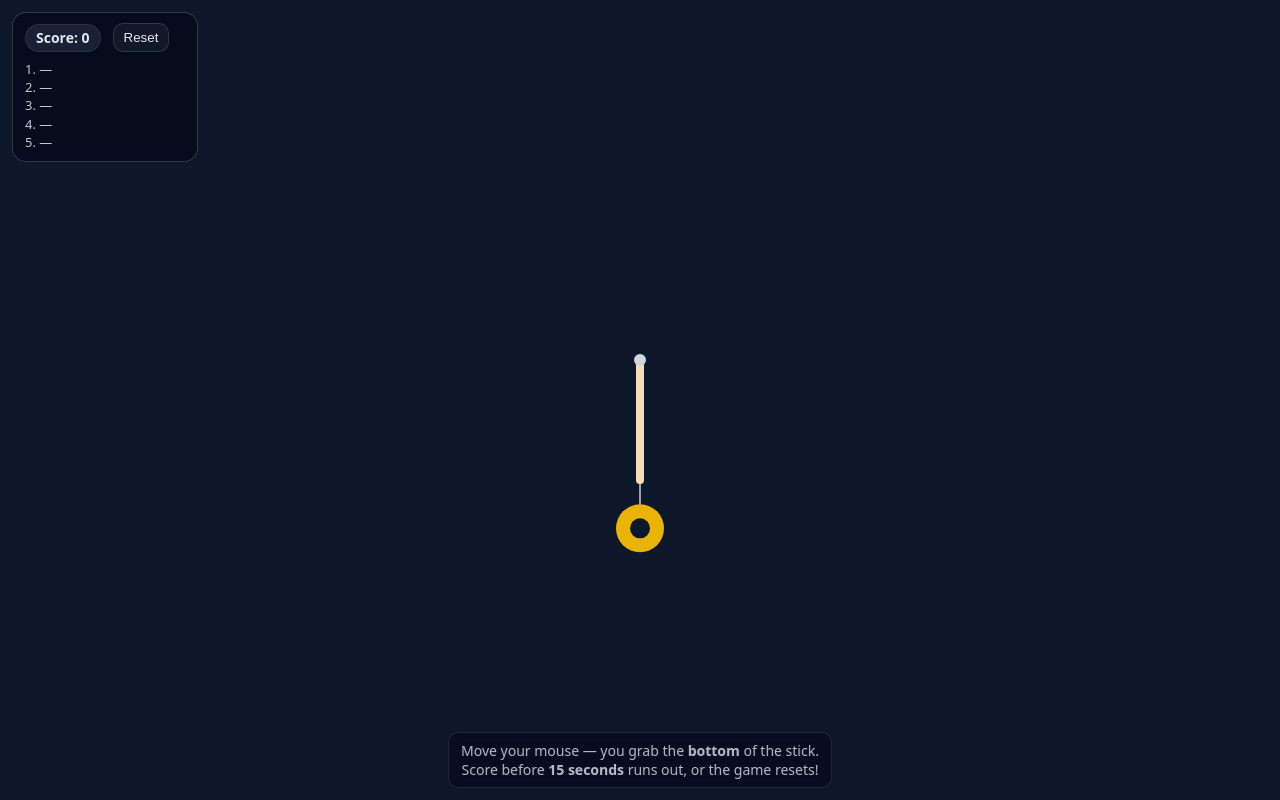
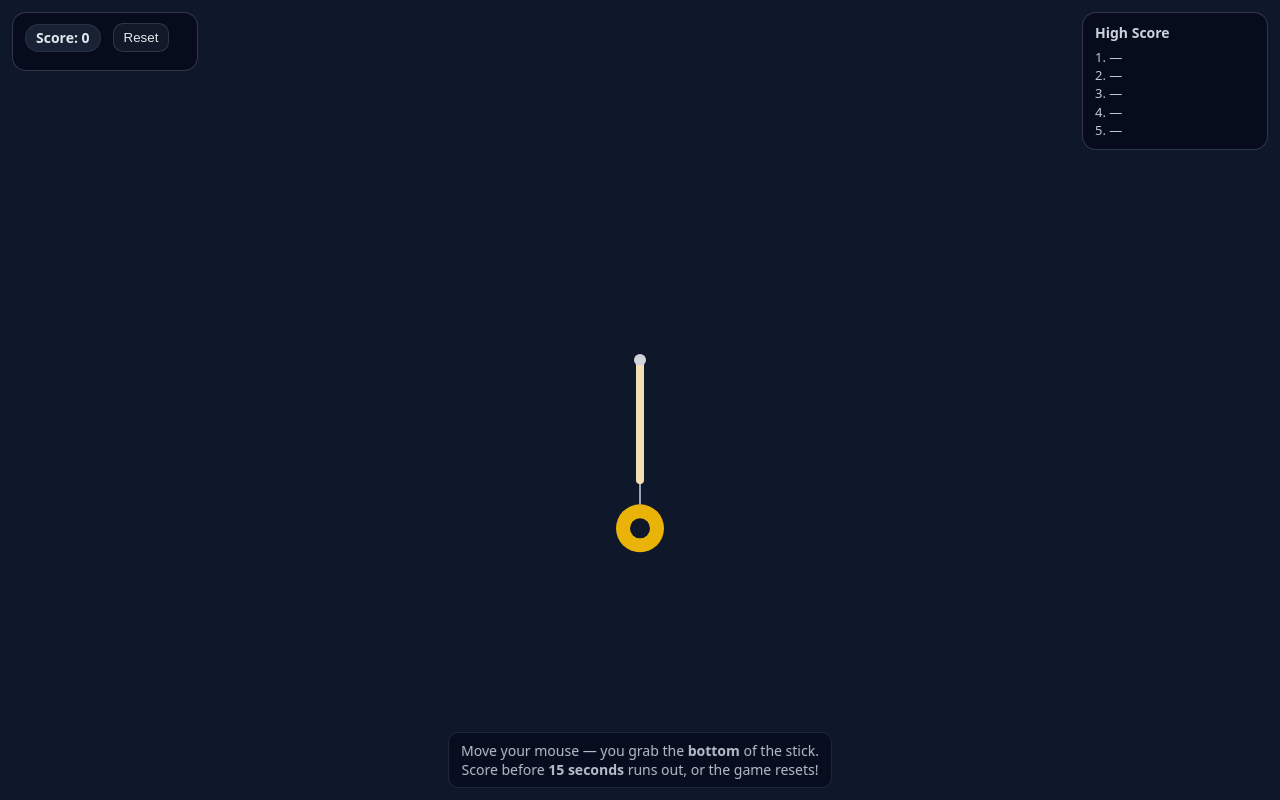
Before and after one commit to openobed-collab/Balero, a plain HTML site: page index.html in a window 1280 px wide. Drawn offline with Linux system fonts and the light colour scheme.

Commit message:
Update index.html

```diff
--- a/index.html
+++ b/index.html
@@ -36,14 +36,34 @@
       line-height: 1;
     }
     #ui .score { font-weight: 700; }
+
+    /* High Scores Box */
+    #highScoresBox {
+      position: fixed;
+      top: 12px;
+      right: 12px;
+      background: rgba(2, 6, 23, 0.6);
+      border: 1px solid rgba(226,232,240,0.2);
+      border-radius: 14px;
+      padding: 10px 12px;
+      backdrop-filter: blur(6px);
+      user-select: none;
+      min-width: 160px;
+    }
+    #highScoresBox h3 {
+      margin: 0 0 6px 0;
+      font-size: 14px;
+      font-weight: 600;
+      opacity: 0.9;
+    }
     #topScores {
-      margin-top: 8px;
       font-size: 13px;
       line-height: 1.4;
     }
     #topScores div {
       opacity: 0.85;
     }
+
     #footer {
       position: fixed;
       bottom: 12px;
@@ -73,11 +93,17 @@
 <body>
   <canvas id="game"></canvas>
 
+  <!-- Score + Reset box (Top Left) -->
   <div id="ui">
     <div class="row" style="gap:12px; margin-bottom:8px;">
       <span class="pill score" id="scorePill">Score: 0</span>
       <button id="resetBtn" class="btn">Reset</button>
     </div>
+  </div>
+
+  <!-- High Score box (Top Right) -->
+  <div id="highScoresBox">
+    <h3>High Score</h3>
     <div id="topScores">
       <div>1. —</div>
       <div>2. —</div>
```
